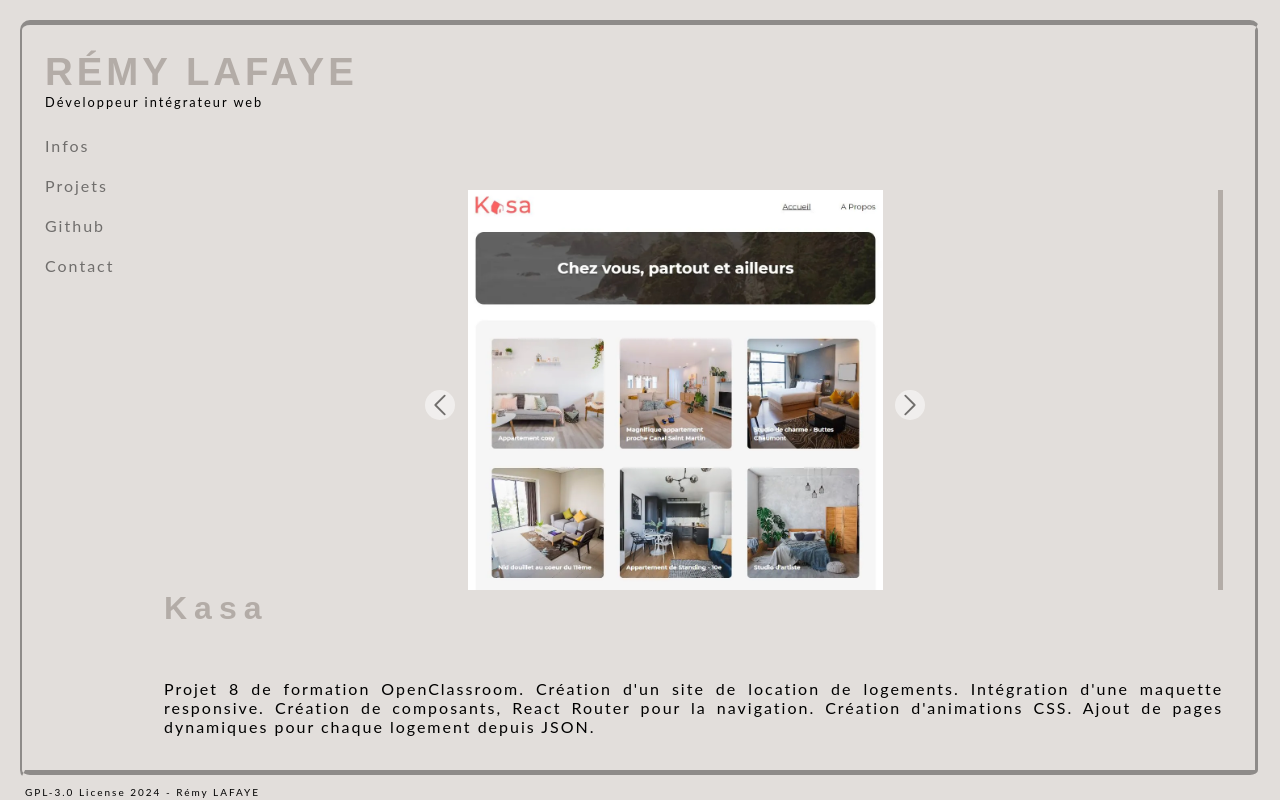
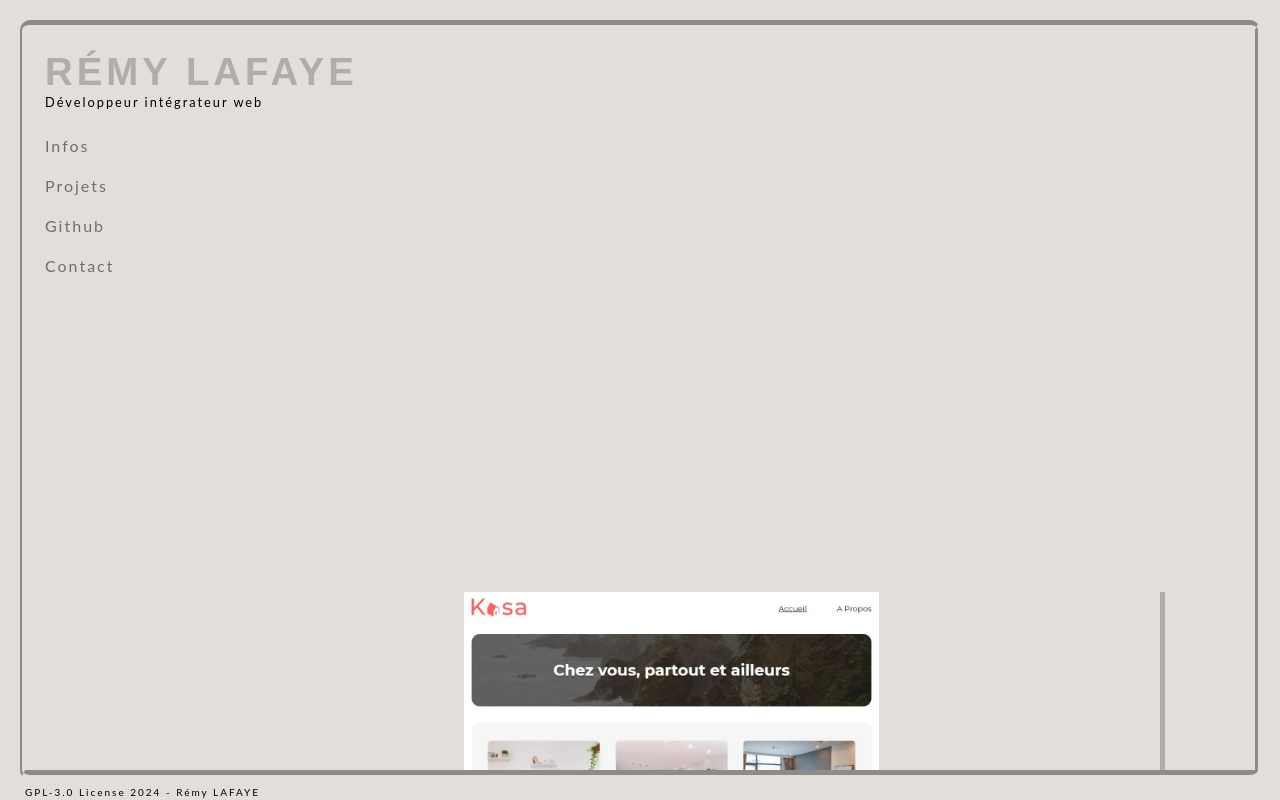
Before and after one commit to RKL715/rl-portfolio, a React (Vite) app: page /projects in a window 1280 px wide. Built offline with nearby package versions, Linux system fonts and the light colour scheme; the HTML template or start-up script is replaced by a standard one; a web font is replaced by a local one.

Commit message:
## changed : * adjusted header transparency + page going under it to be no visible

```diff
--- a/src/components/Header/_header.scss
+++ b/src/components/Header/_header.scss
@@ -6,6 +6,7 @@ header {
   display: flex;
   flex-direction: column;
   z-index: 1;
+  border-top : 20px solid variables.$main-color;
   @media (max-width: 768px) {
   width: calc(100% - 100px);
   }
--- a/src/components/Project/_project.scss
+++ b/src/components/Project/_project.scss
@@ -11,12 +11,15 @@
   width: 100%;
   @media  (max-width: 1400px) {
   flex-direction: column-reverse;
+    margin-top: 40%;
   }
   @media  (max-width: 768px) {
     //flex-direction: column-reverse;
     gap: 5%;
     padding: 5% 1% 10% 1%;
-    margin-top: 20%;
+  }
+  @media (max-width: 600px) {
+margin-top: 0;
   }
 
   .project-block-carousel {
--- a/src/pages/ProjectsPage/_projectsPages.scss
+++ b/src/pages/ProjectsPage/_projectsPages.scss
@@ -9,10 +9,12 @@
     flex-direction: column;
     align-items: center;
     justify-content: flex-end;
+    padding-left: 5%;
+    padding-right: 5%;
     float: right;
-    z-index: 1000;
+    z-index: 0;
     width: 75%;
     @media  (max-width: 1400px) {
-    width: 100%
+    width: 100%;
     }
 }
--- a/src/styles/main.css
+++ b/src/styles/main.css
@@ -27,6 +27,7 @@ header {
   display: flex;
   flex-direction: column;
   z-index: 1;
+  border-top: 20px solid #e2dedb;
 }
 @media (max-width: 768px) {
   header {
@@ -178,13 +179,18 @@ header .header-middle-block ul li a:hover, header .header-middle-block ul li a:a
 @media (max-width: 1400px) {
   .project-block {
     flex-direction: column-reverse;
+    margin-top: 40%;
   }
 }
 @media (max-width: 768px) {
   .project-block {
     gap: 5%;
     padding: 5% 1% 10% 1%;
-    margin-top: 20%;
+  }
+}
+@media (max-width: 600px) {
+  .project-block {
+    margin-top: 0;
   }
 }
 .project-block .project-block-carousel {
@@ -274,8 +280,10 @@ header .header-middle-block ul li a:hover, header .header-middle-block ul li a:a
   flex-direction: column;
   align-items: center;
   justify-content: flex-end;
+  padding-left: 5%;
+  padding-right: 5%;
   float: right;
-  z-index: 1000;
+  z-index: 0;
   width: 75%;
 }
 @media (max-width: 1400px) {
@@ -387,12 +395,16 @@ header .header-middle-block ul li a:hover, header .header-middle-block ul li a:a
   border: groove #e2dedb;
   border-width: 10px 5px;
   border-radius: 10px;
-  padding: 20px;
+  padding-left: 20px;
+  padding-right: 20px;
+  padding-bottom: 20px;
   margin: 20px;
   box-sizing: border-box;
   height: calc(100vh - 40px);
   width: calc(100vw - 40px);
   overflow: auto;
+  position: sticky;
+  z-index: 2;
 }
 
 /*# sourceMappingURL=main.css.map */
--- a/src/styles/main.scss
+++ b/src/styles/main.scss
@@ -20,10 +20,14 @@
   border : groove variables.$main-color;
   border-width: 10px 5px;
   border-radius: 10px;
-  padding: 20px;
+  padding-left : 20px;
+  padding-right : 20px;
+  padding-bottom: 20px;
   margin: 20px;
   box-sizing: border-box;
   height: calc(100vh - 40px);
   width: calc(100vw - 40px);
   overflow: auto;
+  position: sticky;
+  z-index: 2;
 }
```
Also changed, not shown: 1 other file (tests, documents, lock files or other folders).
